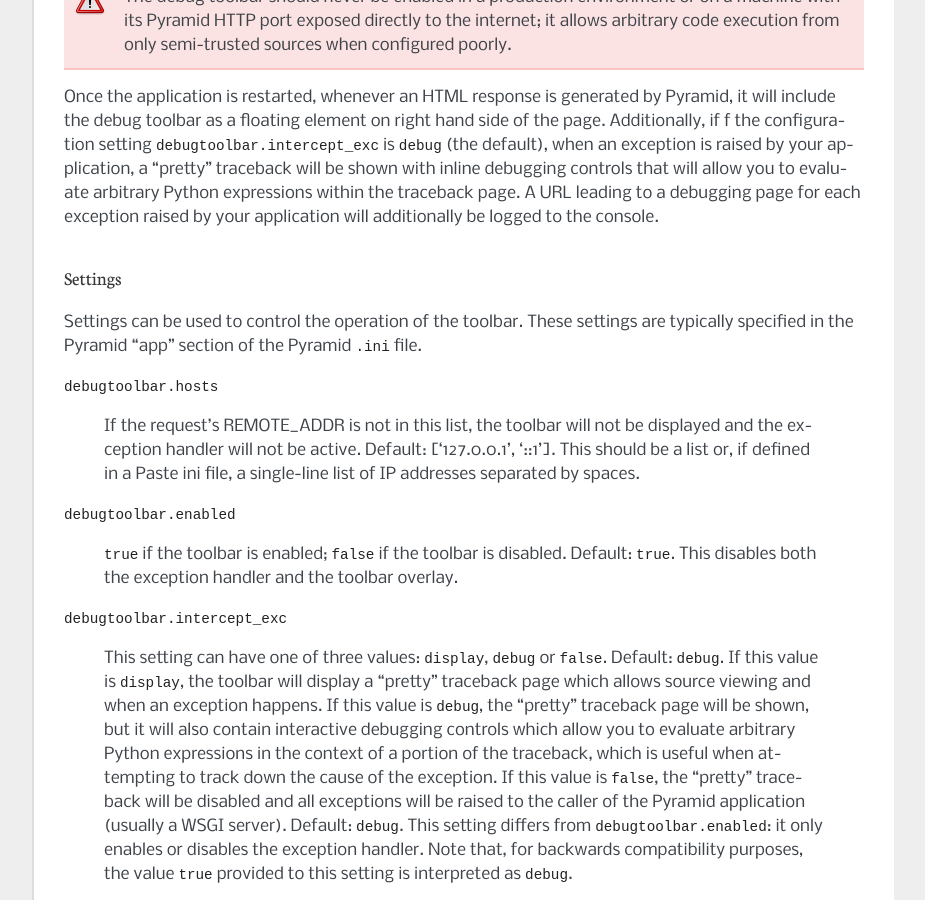
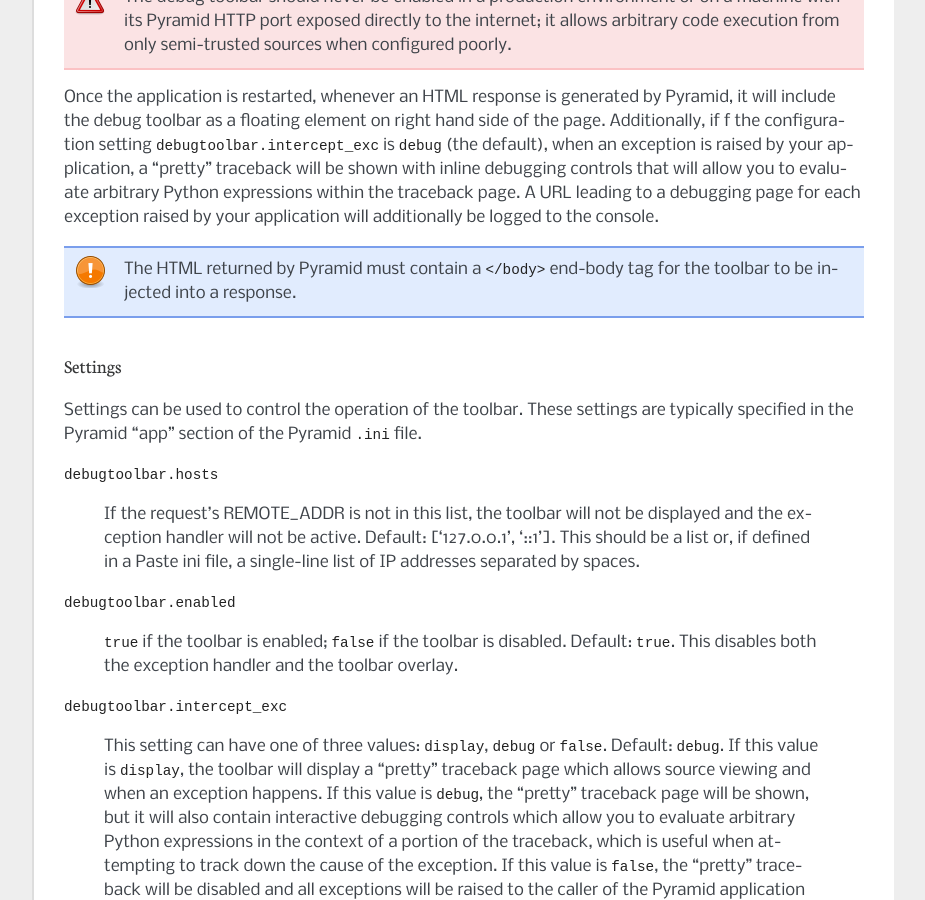
Before and after one commit to Pylons/pyramid_debugtoolbar, a Sphinx documentation site: the page built from docs/index.rst, in a window 1280 px wide and 900 px high, scrolled down 907 px. Shown: the whole window, without its empty margins (198-1123 px from the left). Built offline with Sphinx 7.4.7, drawn with Linux system fonts in a browser that asks for light colours.

Commit message:
add note about end-body tag

```diff
--- a/docs/index.rst
+++ b/docs/index.rst
@@ -55,6 +55,9 @@
 arbitrary Python expressions within the traceback page.  A URL leading to a
 debugging page for each exception raised by your application will
 additionally be logged to the console.
+
+.. note:: The HTML returned by Pyramid must contain a ``</body>`` end-body
+   tag for the toolbar to be injected into a response.
 
 Settings
 ~~~~~~~~
```
